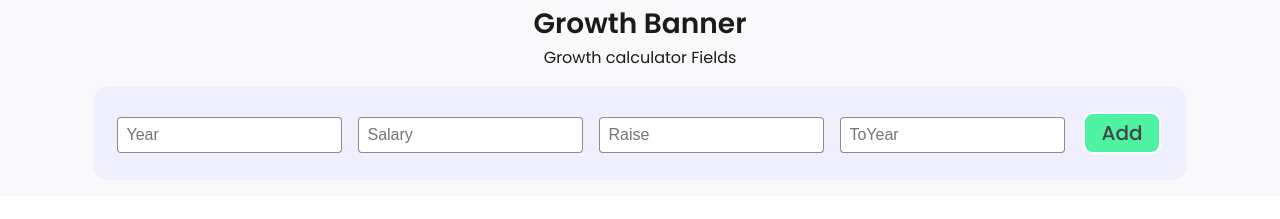
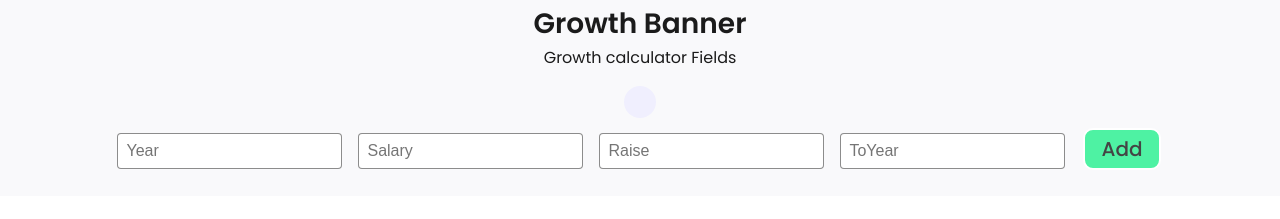
Before and after one commit to ritveak/Growth-chart, a React (Create React App) app in the folder growth-chart/: page /growthCalculator in a window 1280 px wide. Shown: the part 561-780 px from the top of the page. Built offline with nearby package versions, Linux system fonts and the light colour scheme.

Commit message:
added addPosition functionality to add more distinct rows

```diff
--- /dev/null
+++ b/growth-chart/src/myComponents/growthChartTool/AddRowsForm.js
@@ -0,0 +1,64 @@
+import React,{useState} from 'react'
+
+const AddRowsForm = (props) => {
+
+    const [year,setYear] = useState();
+    const [sal,setSal] = useState();
+    const [raise,setRaise] = useState();
+    const [toYear,setToYear] = useState();
+
+    const addRow=()=>{
+        console.log("position"+props.position);
+        console.log(props.data);
+        let updatedRowsData = [...props.data];
+        var diff = toYear-year+1;
+        var newElements =[];
+        var lastYear= year-1;
+        var lastSal =sal;
+        var lastRaise=0;
+
+        for(var i =0;i<diff;i++){
+            var newRow = {};
+            newRow.year = lastYear+1;
+            newRow.sal = getSalaryBasedOnRaise(lastSal,lastRaise);
+            newRow.raise = raise;
+            newElements.push(newRow);
+            lastYear=newRow.year;
+            lastSal=newRow.sal;
+            lastRaise=newRow.raise;
+        }
+
+
+        if( !updatedRowsData[props.position]){
+            updatedRowsData[props.position]= newElements;
+        }
+        else{
+            updatedRowsData[props.position].push(...newElements)
+        }
+        props.dataUpdater(updatedRowsData);
+        // setLastChanged(new Date()+"Added new row.")
+        setTimeout(1000);
+        // console.log("-------------------");
+        // console.log(updatedRowsData[0]);
+        // console.log("-------------------");
+        props.setShowAddPosition(true);
+    }
+
+    function getSalaryBasedOnRaise(lastSalary,raise){
+        console.log("lastSalary = "+lastSalary+", raise = "+raise);
+        return (lastSalary*(1+(raise/100))).toFixed(2);
+    }
+
+    return (
+        <div>
+            <input type='number' value={year} onChange={(event)=>setYear(event.target.value)} placeholder='Year'/>
+            <input type='number' value={sal} onChange={(event)=>setSal(parseFloat(event.target.value))} placeholder='Salary'/>
+            <input type='number' value={raise} onChange={(event)=>setRaise(parseFloat(event.target.value))} placeholder='Raise'/>
+            <input type='number' value={toYear} onChange={(event)=>setToYear(parseFloat(event.target.value))} placeholder='ToYear'/>
+
+            <button className='btn' onClick={addRow}>Add</button>
+        </div>
+    )
+}
+
+export default AddRowsForm
--- a/growth-chart/src/myComponents/growthChartTool/GrowthChartToolPage.js
+++ b/growth-chart/src/myComponents/growthChartTool/GrowthChartToolPage.js
@@ -1,13 +1,12 @@
 import React ,{useState} from 'react'
 import Banner from '../common/Banner';
-import chartData from './ChartData';
 import Rows from './Rows';
 import '../growthChartTool/GrowthChartToolPage.css'
 // const [data,setMenu] = useState(chartData);
 
 const GrowthChartToolPage = () => {
 
-    const [rowsData,setRowsData] = useState(chartData);
+    const [rowsData,setRowsData] = useState([]);
 
 const bannerData =
     {
--- a/growth-chart/src/myComponents/growthChartTool/Rows.js
+++ b/growth-chart/src/myComponents/growthChartTool/Rows.js
@@ -2,17 +2,10 @@
 import Row from './Row';
 import '../growthChartTool/Rows.css'
 import GrowthChart from './GrowthChart';
+import AddRowsForm from './AddRowsForm';
 
 const Rows = ({data, dataUpdater}) => {
-
-    // const rdata = [{year:2020,sal:10, raise:20},{year:2021,sal:12,raise:10}];
-    // console.log(chartData.chartData[0]);
-
-    const [year,setYear] = useState();
-    const [sal,setSal] = useState();
-    const [raise,setRaise] = useState();
-    const [toYear,setToYear] = useState();
-
+    const [showAddPosition,setShowAddPosition] = useState();
     const updateSalary=(event,index,position)=>{
         var updatedRowsData =[...data];
         updatedRowsData[position][index].sal= parseFloat(event.target.value);
@@ -24,12 +17,6 @@
     const updateRaise=(event,index,position)=>{
         var updatedRowsData =[...data];
         updatedRowsData[position][index].raise= parseFloat(event.target.value);
-        // for(var i= index+1;i<updatedRowsData[position].length;i++){
-        //     var lastSalary = updatedRowsData[position][i-1].sal;
-        //     console.log("last salary = "+lastSalary);
-        //     updatedRowsData[position][i].sal=getSalaryBasedOnRaise(lastSalary,raise);
-        //     raise = updatedRowsData[position][i].sal;
-        // }
         reCalculate(updatedRowsData,index,position);
         dataUpdater(updatedRowsData);
     }
@@ -41,13 +28,13 @@
             var lastSalary = array[position][i-1].sal;
 
             array[position][i].sal=getSalaryBasedOnRaise(lastSalary,raise);
-            console.log("updated salary for " +i +" = "+ array[position][i].sal);
+            // console.log("updated salary for " +i +" = "+ array[position][i].sal);
             raise = array[position][i].raise;
         }
 
     }
     const deleteRow=(position)=>{
-        console.log("deletingggg"+position);
+        // console.log("deletingggg"+position);
         let updatedRowsData = [...data];
         updatedRowsData.splice(position,1);
         if(updatedRowsData.length===0){
@@ -58,42 +45,8 @@
 
     }
 
-    const addRow=()=>{
-        let updatedRowsData = [...data];
-        var diff = toYear-year+1;
-        var newElements =[];
-        var lastYear= year-1;
-        var lastSal =sal;
-        var lastRaise=0;
-
-        for(var i =0;i<diff;i++){
-            var newRow = {};
-            newRow.year = lastYear+1;
-            newRow.sal = getSalaryBasedOnRaise(lastSal,lastRaise);
-            newRow.raise = raise;
-            newElements.push(newRow);
-            lastYear=newRow.year;
-            lastSal=newRow.sal;
-            lastRaise=newRow.raise;
-        }
-
-
-        if( !updatedRowsData[0]){
-            updatedRowsData[0]= newElements;
-        }
-        else{
-            updatedRowsData[0].push(...newElements)
-        }
-        dataUpdater(updatedRowsData);
-        // setLastChanged(new Date()+"Added new row.")
-        setTimeout(1000);
-        // console.log("-------------------");
-        // console.log(updatedRowsData[0]);
-        // console.log("-------------------");
-    }
-
     function getSalaryBasedOnRaise(lastSalary,raise){
-        console.log("lastSalary = "+lastSalary+", raise = "+raise);
+        // console.log("lastSalary = "+lastSalary+", raise = "+raise);
         return (lastSalary*(1+(raise/100))).toFixed(2);
     }
 
@@ -101,16 +54,13 @@
         <div className='chartDiv'>
             <div className='formGrp'>
                 {
-                    data[0] && !data[0][0] ?
-                    <div>
-                        <input type='number' value={year} onChange={(event)=>setYear(event.target.value)} placeholder='Year'/>
-                        <input type='number' value={sal} onChange={(event)=>setSal(parseFloat(event.target.value))} placeholder='Salary'/>
-                        <input type='number' value={raise} onChange={(event)=>setRaise(parseFloat(event.target.value))} placeholder='Raise'/>
-                        <input type='number' value={toYear} onChange={(event)=>setToYear(parseFloat(event.target.value))} placeholder='ToYear'/>
 
-                        <button className='btn' onClick={addRow}>Add</button>
-                    </div> :
+                   data && data[0] && data[0][0]
+                    ?
                     <GrowthChart  data={data} dataUpdater={dataUpdater}  />
+                    :
+                    <></>
+
                 }
             </div>
             {
@@ -141,7 +91,7 @@
                             <button className='rowbtn' onClick={()=>deleteRow(position)}><svg xmlns="http://www.w3.org/2000/svg" height="24px" viewBox="0 0 24 24" width="24px" fill="white"><path d="M0 0h24v24H0V0z" fill="none"/><path d="M14.12 10.47L12 12.59l-2.13-2.12-1.41 1.41L10.59 14l-2.12 2.12 1.41 1.41L12 15.41l2.12 2.12 1.41-1.41L13.41 14l2.12-2.12zM15.5 4l-1-1h-5l-1 1H5v2h14V4zM6 19c0 1.1.9 2 2 2h8c1.1 0 2-.9 2-2V7H6v12zM8 9h8v10H8V9z"/></svg></button>
                             </div>
                             </div>
-                            <button className='btn' onClick={addRow}>Add Position</button>
+
                         </>)}
                         else{
                             return(<></>)
@@ -150,6 +100,18 @@
                 })
             }
 
+            {
+                !showAddPosition ?
+                <AddRowsForm
+                data = {data}
+                dataUpdater={dataUpdater}
+                position={data.length}
+                setShowAddPosition ={setShowAddPosition}
+                />
+                :
+                <button className='btn' onClick={()=>setShowAddPosition(false)}>Add Position</button>
+
+            }
 
         </div>
     )
```
Also changed, not shown: 1 other file (tests, documents, lock files or other folders).
